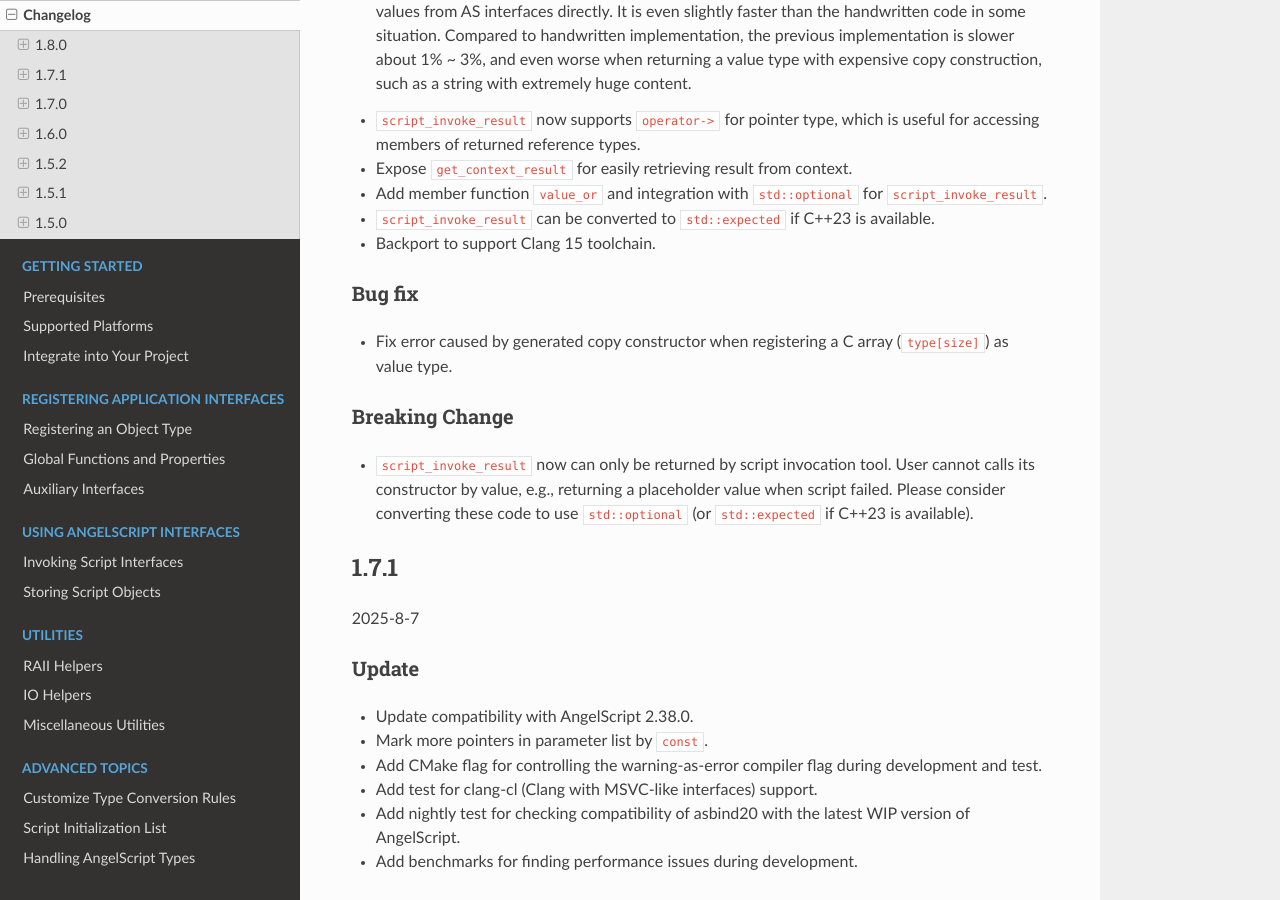
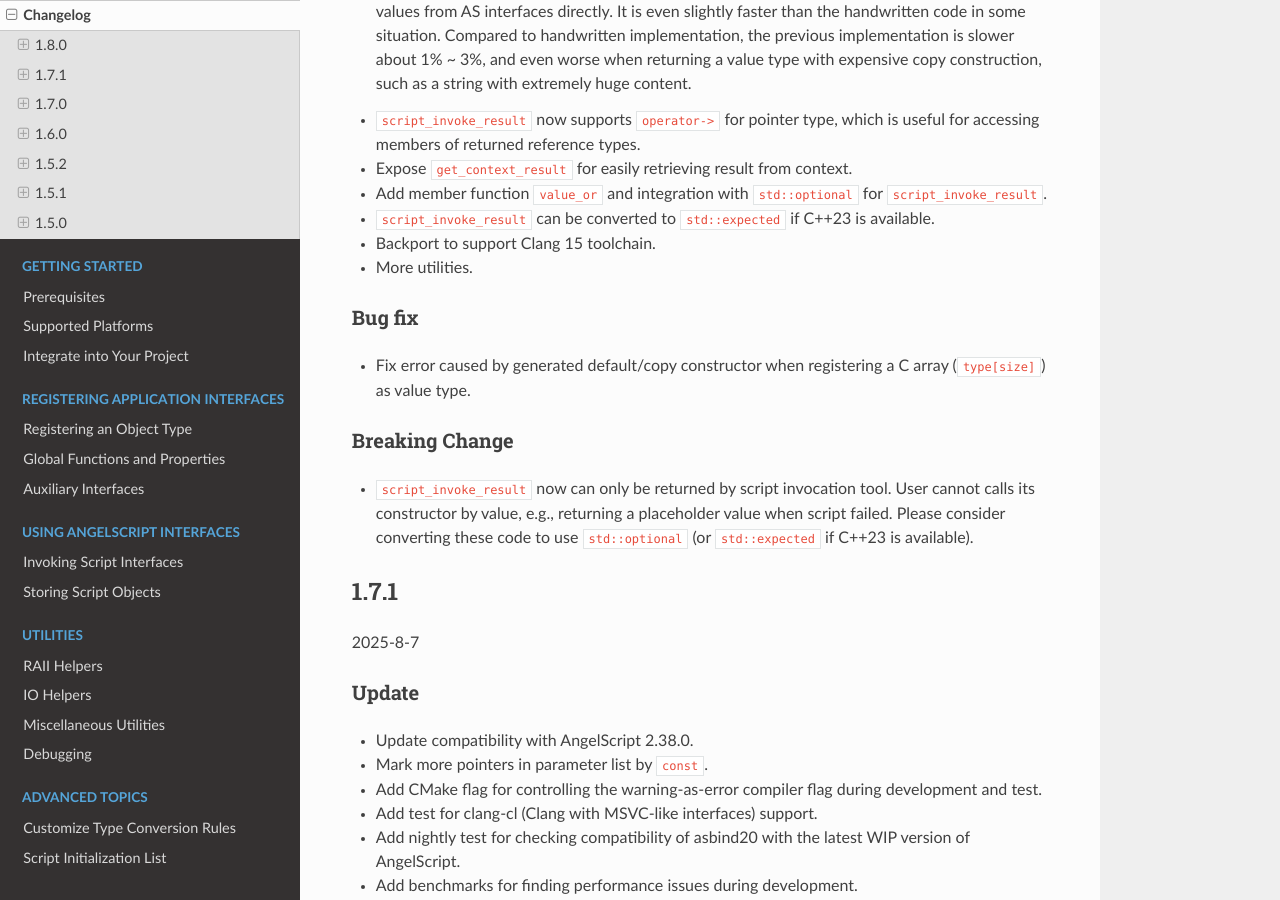
Before and after one commit to HenryAWE/asbind20, a Sphinx documentation site: the page built from doc/changelog.rst, in a window 1280 px wide and 900 px high, scrolled down 399 px. Built offline with Sphinx 7.4.7 and the Read the Docs theme 3.1.0, drawn with Linux system fonts in a browser that asks for light colours.

Commit message:
Documentation

```diff
--- a/doc/changelog.rst
+++ b/doc/changelog.rst
@@ -28,10 +28,12 @@ Update
 
 - Backport to support Clang 15 toolchain.
 
+- More utilities.
+
 Bug fix
 ~~~~~~~
 
-- Fix error caused by generated copy constructor when registering a C array (``type[size]``) as value type.
+- Fix error caused by generated default/copy constructor when registering a C array (``type[size]``) as value type.
 
 Breaking Change
 ~~~~~~~~~~~~~~~
```
Also changed, not shown: doc/utility.rst (+10 -0 lines), 1 other file.
